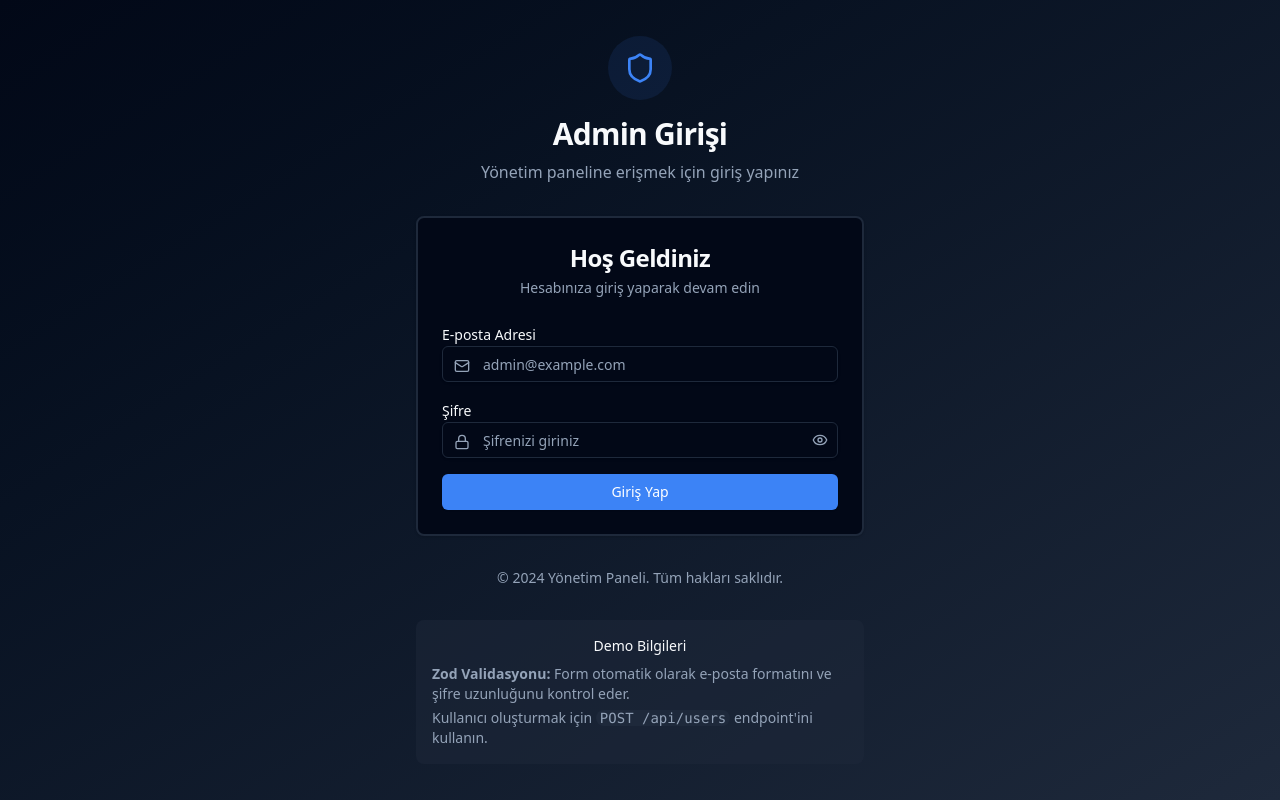
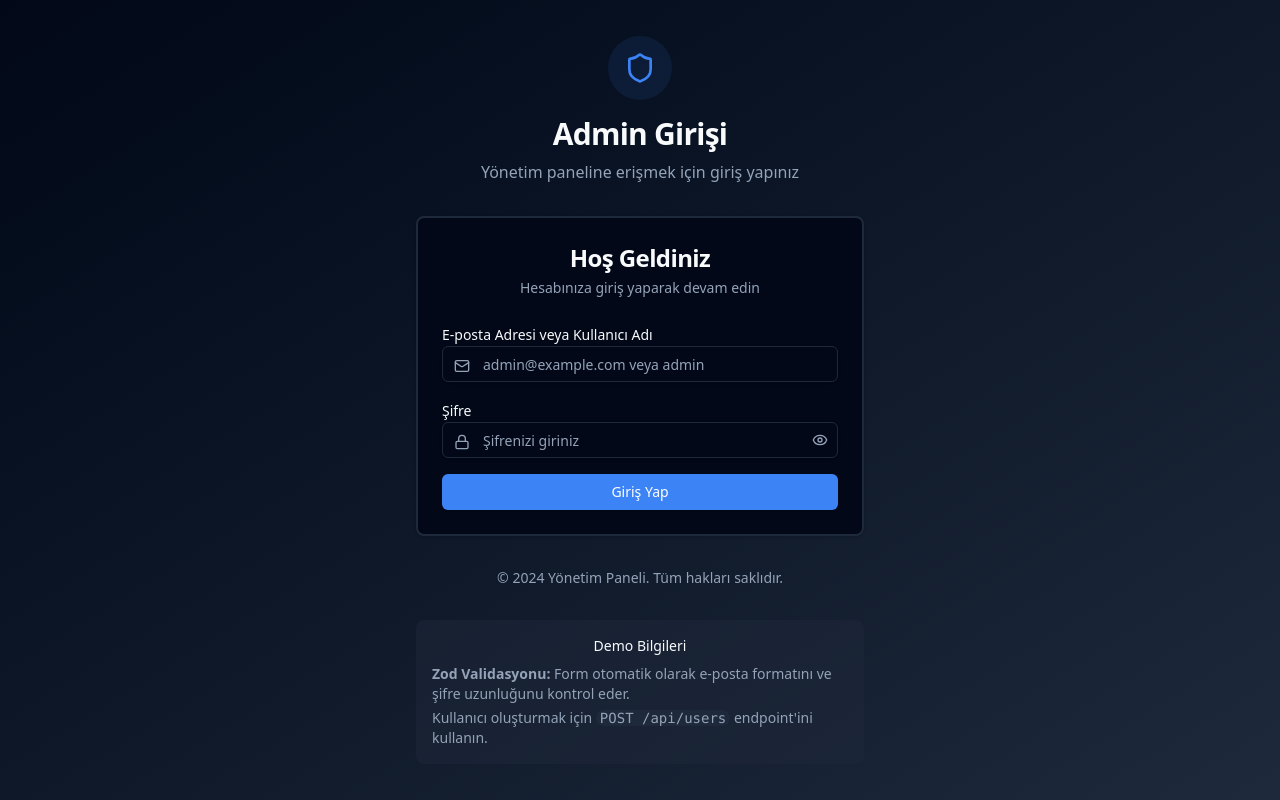
Before and after one commit to huseyindol/nextjs-approute-project, a Next.js app: page /admin in a window 1280 px wide. Built offline with nearby package versions, Linux system fonts and the light colour scheme.

Commit message:
feat: Implement username/email login for admin, update authentication API endpoint, and add Google Tag Manager script.

```diff
--- a/src/app/(admin)/admin/page.tsx
+++ b/src/app/(admin)/admin/page.tsx
@@ -37,7 +37,7 @@ const AdminLoginPage = () => {
   } = useForm<LoginFormData>({
     resolver: zodResolver(LoginSchema),
     defaultValues: {
-      email: '',
+      usernameOrEmail: '',
       password: '',
     },
   })
@@ -47,22 +47,22 @@ const AdminLoginPage = () => {
     clearErrors()
 
     try {
-      const response = await fetcher<LoginResponseType>('/api/auth/login', {
-        method: 'POST',
-        headers: {
-          'Content-Type': 'application/json',
+      const response = await fetcher<LoginResponseType>(
+        'http://localhost:8080/api/v1/auth/login',
+        {
+          method: 'POST',
+          credentials: 'include',
+          headers: {
+            'Content-Type': 'application/json',
+          },
+          body: JSON.stringify(formData),
         },
-        body: JSON.stringify(formData),
-      })
+      )
 
       if (response.error) {
         setGeneralError(response.error || 'Giriş yapılırken bir hata oluştu.')
         return
       }
-
-      // Store authentication token
-      localStorage.setItem('admin-auth', response.token)
-      localStorage.setItem('admin-user', JSON.stringify(response.user))
 
       // Redirect to admin dashboard
       router.push('/admin/dashboard')
@@ -106,22 +106,23 @@ const AdminLoginPage = () => {
 
               {/* Email Field */}
               <div className="space-y-2">
-                <Label htmlFor="email">E-posta Adresi</Label>
+                <Label htmlFor="usernameOrEmail">
+                  E-posta Adresi veya Kullanıcı Adı
+                </Label>
                 <div className="relative">
                   <Mail className="text-muted-foreground absolute top-3 left-3 h-4 w-4" />
                   <Input
-                    id="email"
-                    type="email"
-                    placeholder="admin@example.com"
-                    {...register('email')}
+                    id="usernameOrEmail"
+                    placeholder="admin@example.com veya admin"
+                    {...register('usernameOrEmail')}
                     className="pl-10"
                     disabled={isSubmitting}
-                    autoComplete="email"
+                    autoComplete="usernameOrEmail"
                   />
                 </div>
-                {errors.email && (
+                {errors.usernameOrEmail && (
                   <p className="text-destructive text-sm">
-                    {errors.email.message}
+                    {errors.usernameOrEmail.message}
                   </p>
                 )}
               </div>
--- a/src/app/layout.tsx
+++ b/src/app/layout.tsx
@@ -7,6 +7,7 @@ import { SpeedInsights } from '@vercel/speed-insights/next'
 import type { Metadata } from 'next'
 import { ThemeProvider } from 'next-themes'
 import { Geist, Geist_Mono } from 'next/font/google'
+import Script from 'next/script'
 import './globals.css'
 
 const geistSans = Geist({
@@ -92,6 +93,12 @@ export default function RootLayout({
         className={`${geistSans.variable} ${geistMono.variable} font-sans antialiased`}
       >
         <GoogleTagManager gtmId="G-749L34H6ZZ" />
+        <Script
+          id="google-tag-manager"
+          strategy="afterInteractive"
+          src="https://www.googletagmanager.com/gtag/js?id=G-749L34H6ZZ"
+        />
+
         <ThemeProvider
           attribute="class"
           defaultTheme="dark"
--- a/src/schemas/user.ts
+++ b/src/schemas/user.ts
@@ -18,10 +18,11 @@ export const UserParams = z.object({
 
 // Request body for creating user
 export const LoginSchema = z.object({
-  email: z
+  usernameOrEmail: z
     .string()
     .min(1, { message: 'E-posta adresi gereklidir.' })
-    .email({ message: 'Lütfen geçerli bir e-posta adresi giriniz.' }),
+    .or(z.string().min(1, { message: 'Kullanıcı adı gereklidir.' }))
+    .describe('E-posta adresi veya kullanıcı adı'),
   password: z
     .string()
     .min(1, { message: 'Şifre gereklidir.' })
```
